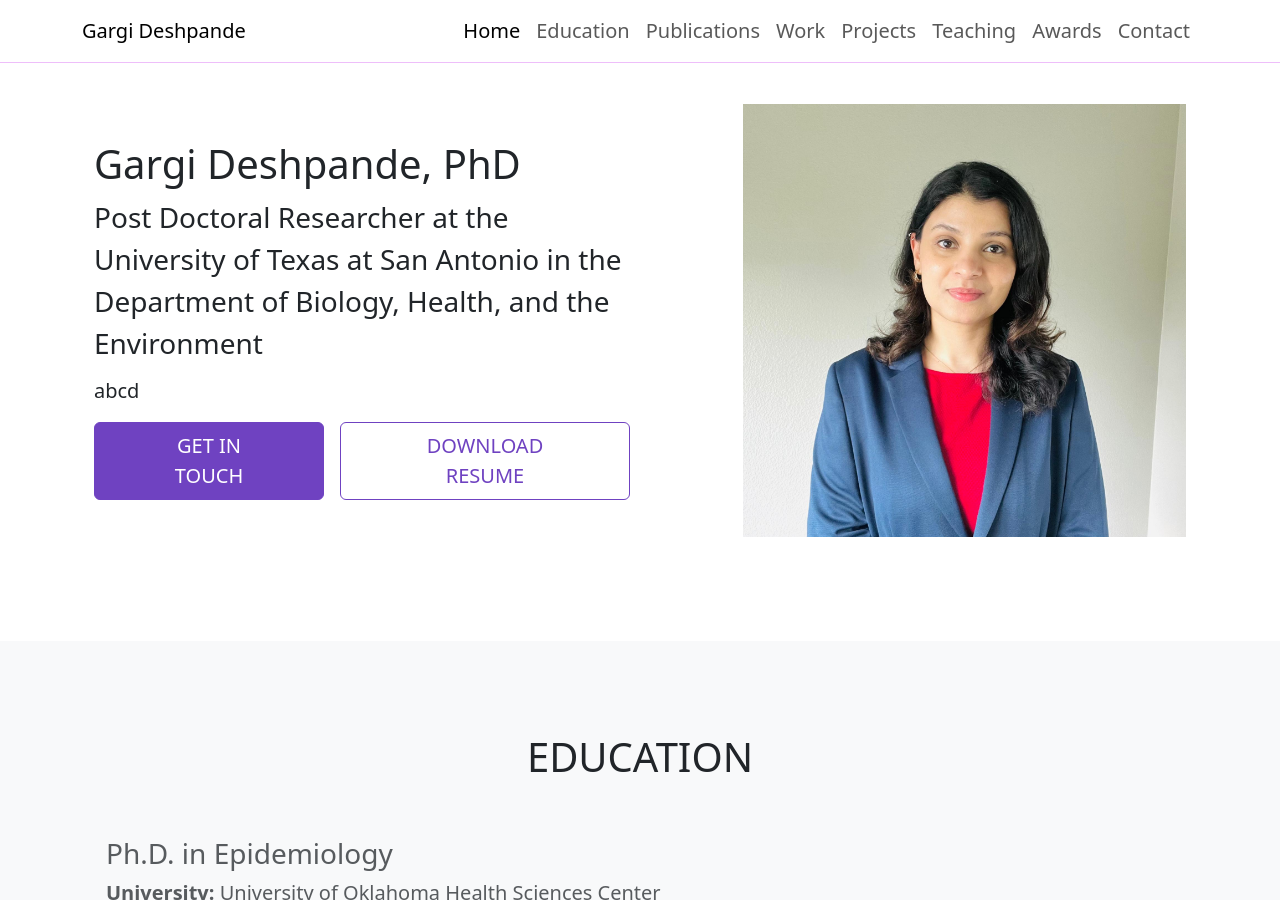
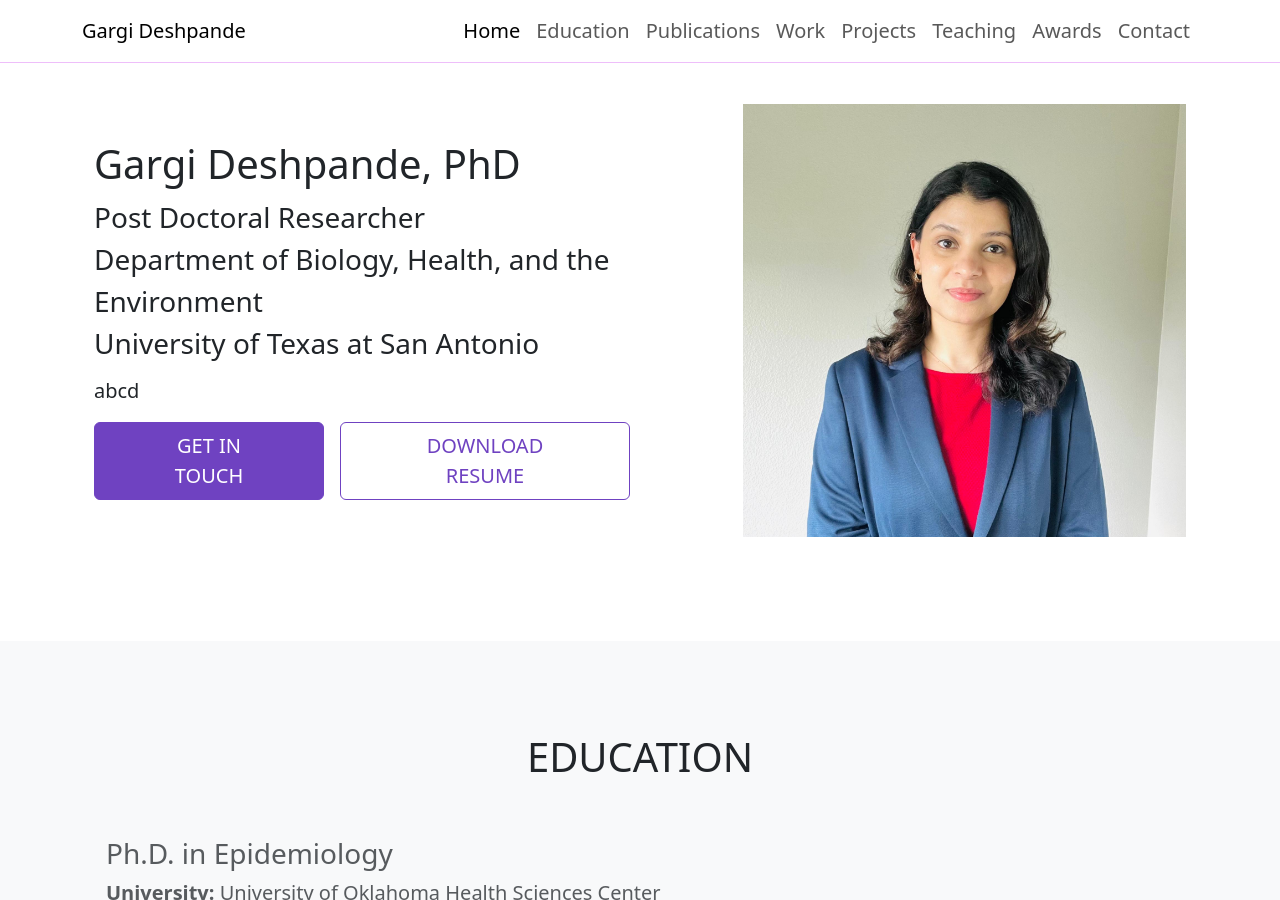
Before and after one commit to sohom070994/sohom070994.github.io, a Jekyll site: the page built from index.md, in a window 1280 px wide and 900 px high. Built offline with Jekyll 4.4.1, drawn with Linux system fonts in a browser that asks for light colours.

Commit message:
subtitle

```diff
--- a/_data/hometext.yml
+++ b/_data/hometext.yml
@@ -1,6 +1,6 @@
 header:
   title: "Gargi Deshpande, PhD"
-  sub_title: "Post Doctoral Researcher at the University of Texas at San Antonio in the Department of Biology, Health, and the Environment"
+  sub_title: "Post Doctoral Researcher<br>Department of Biology, Health, and the Environment<br>University of Texas at San Antonio"
   image: "/assets/images/ProPic2026.jpeg"
   text: "abcd"
   buttons:
```
